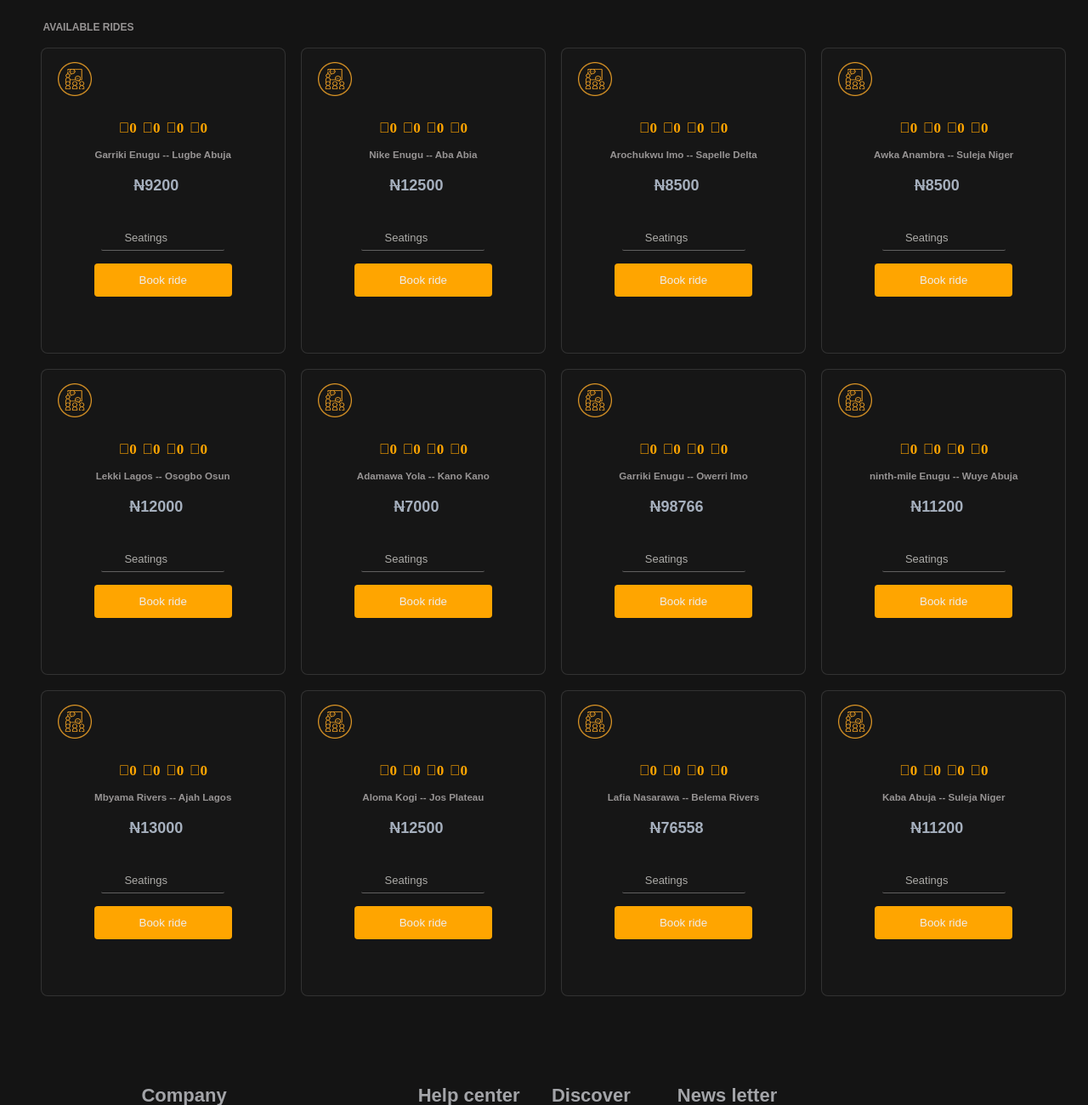
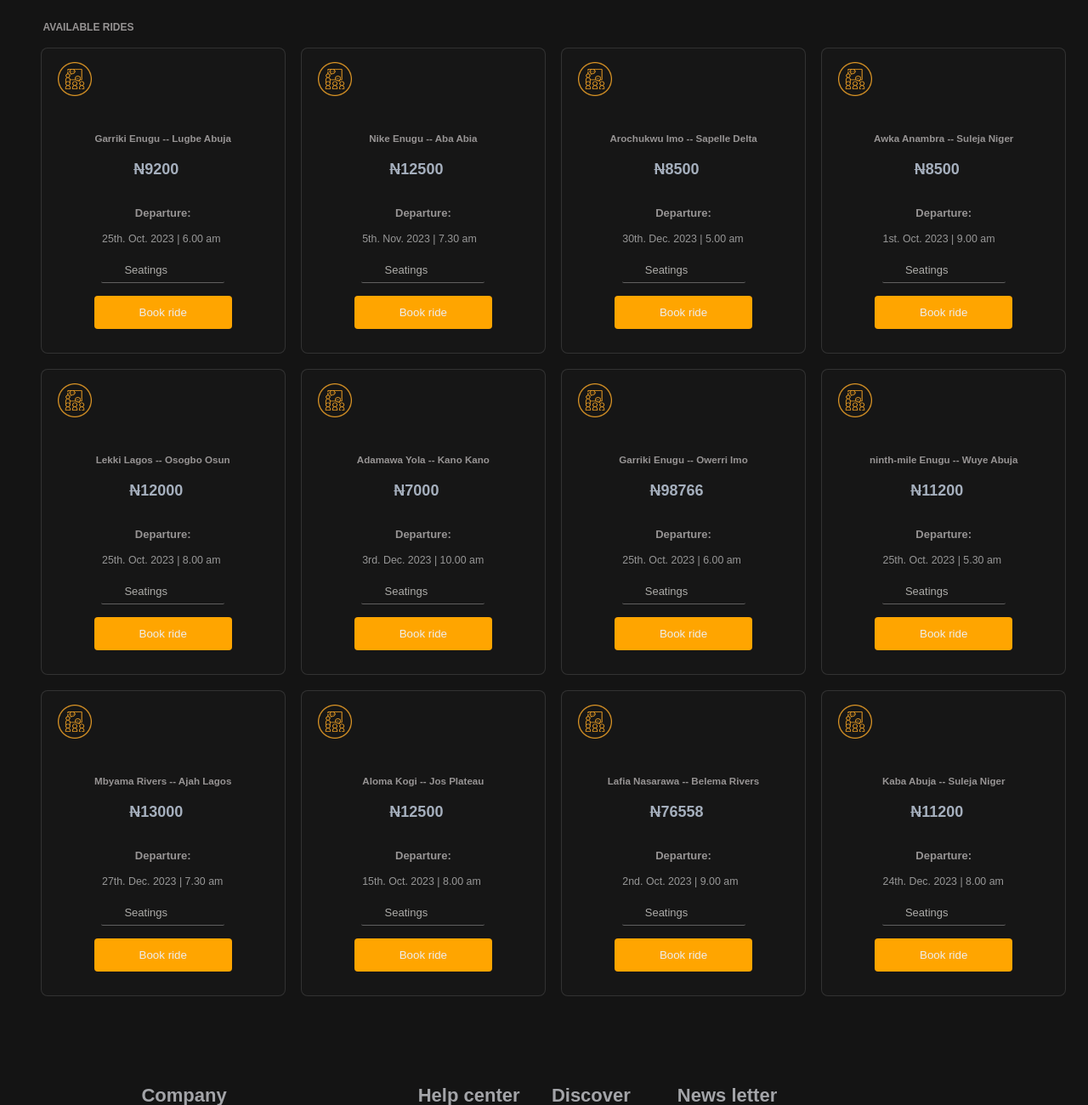
Before and after one commit to Emm-Anuel100/Goo-web-app, a PHP site: page /Goo/start_booking_ride.php in a window 1280 px wide. Shown: the part 96-1396 px from the top of the page at 85% size. Run offline with PHP 8.4, Linux system fonts and the light colour scheme.

Commit message:
Update start_booking_ride.php

```diff
--- a/start_booking_ride.php
+++ b/start_booking_ride.php
@@ -24,8 +24,8 @@ if (mysqli_num_rows($result) > 0){
     <!-- Google Fonts Pre Connect -->
     <link href="https://fonts.googleapis.com/css?family=Poppins:100,200,300,400,500,600,700,800,900" rel="stylesheet">
 
-    <!-- font awesome cdn link  -->
-    <link rel="stylesheet" href="https://cdnjs.cloudflare.com/ajax/libs/font-awesome/5.15.4/css/all.min.css">
+     <!-- font awesome cdn link  -->
+     <link rel="stylesheet" href="https://cdnjs.cloudflare.com/ajax/libs/font-awesome/5.15.4/css/all.min.css" integrity="sha512-1ycn6IcaQQ40/MKBW2W4Rhis/DbILU74C1vSrLJxCq57o941Ym01SwNsOMqvEBFlcgUa6xLiPY/NS5R+E6ztJQ==" crossorigin="anonymous" referrerpolicy="no-referrer" />
 
     <!-- custom css files  -->
     <link rel="stylesheet" href="./styles/home_page.css">
@@ -58,14 +58,8 @@ if (mysqli_num_rows($result) > 0){
       <h3 class="booked_rides">
          available rides
       </h3>
-      <img src="./images/service-icon-01.png" alt="icon" loading="lazy"/><br/>
+      <img src="./images/service-icon-01.png" alt="icon" loading="lazy"/>
      <div class="sec-contain">
-      <div class="rates sec1">
-         <i class="fas fa-star">0</i>
-         <i class="fas fa-star">0</i>
-         <i class="fas fa-star">0</i>
-         <i class="fas fa-star">0</i><br/>
-      </div>
       <h4>Garriki Enugu -- Lugbe Abuja</h4>
       <h5><span>N</span><?php echo $row["Garriki Enugu - Lugbe Abuja"]; ?></h5>
 
@@ -74,7 +68,10 @@ if (mysqli_num_rows($result) > 0){
           <input type="text" name="location" value="Garriki Enugu">
           <input type="text" name="destination" value="Lugbe Abuja">
           <input type="number" name="price" value="<?php echo $row["Garriki Enugu - Lugbe Abuja"]; ?>">
-        </section> <br/><br/>
+        </section> <br/>
+
+        <h4 class="departure">Departure:</h4>
+        <input type="text" name="departure" value="25th. Oct. 2023 | 6.00 am" class="depart" readonly=""><br/>
         <input type="number" name="seatings" placeholder="Seatings" required=""><br/>
         <button type="submit">Book ride</button>
       </form>
@@ -84,12 +81,6 @@ if (mysqli_num_rows($result) > 0){
     <div class="rides">
       <img src="./images/service-icon-01.png" alt="icon" loading="lazy"/><br/>
       <div class="sec-contain">
-        <div class="rates sec1">
-           <i class="fas fa-star">0</i>
-           <i class="fas fa-star">0</i>
-           <i class="fas fa-star">0</i>
-           <i class="fas fa-star">0</i><br/>
-        </div>
         <h4>Nike Enugu -- Aba Abia</h4>
         <h5><span>N</span><?php echo $row["Nike Enugu - Aba Abia"]; ?></h5>
 
@@ -98,7 +89,10 @@ if (mysqli_num_rows($result) > 0){
             <input type="text" name="location" value="Nike Enugu">
             <input type="text" name="destination" value="Aba Abia">
             <input type="number" name="price" value="<?php echo $row["Nike Enugu - Aba Abia"]; ?>">
-          </section> <br/><br/>
+          </section> <br/>
+
+          <h4 class="departure">Departure:</h4>
+        <input type="text" name="departure" value="5th. Nov. 2023 | 7.30 am" class="depart" readonly=""><br/>
           <input type="number" name="seatings" placeholder="Seatings" required=""><br/>
           <button type="submit">Book ride</button>
         </form>
@@ -108,12 +102,6 @@ if (mysqli_num_rows($result) > 0){
     <div class="rides">
       <img src="./images/service-icon-01.png" alt="icon" loading="lazy"/><br/>
       <div class="sec-contain">
-        <div class="rates sec1">
-           <i class="fas fa-star">0</i>
-           <i class="fas fa-star">0</i>
-           <i class="fas fa-star">0</i>
-           <i class="fas fa-star">0</i><br/>
-        </div>
         <h4>Arochukwu Imo -- Sapelle Delta</h4>
         <h5><span>N</span><?php echo $row["Arochukwu Imo - Sapelle Delta"]; ?></h5>
 
@@ -122,7 +110,10 @@ if (mysqli_num_rows($result) > 0){
             <input type="text" name="location" value="Arochukwu Imo">
             <input type="text" name="destination" value="Sapelle Delta">
             <input type="number" name="price" value="<?php echo $row["Arochukwu Imo - Sapelle Delta"]; ?>">
-          </section> <br/><br/>
+          </section> <br/>
+
+          <h4 class="departure">Departure:</h4>
+          <input type="text" name="departure" value="30th. Dec. 2023 | 5.00 am" class="depart" readonly=""><br/>
           <input type="number" name="seatings" placeholder="Seatings" required=""><br/>
           <button type="submit">Book ride</button>
         </form>
@@ -132,12 +123,6 @@ if (mysqli_num_rows($result) > 0){
    <div class="rides">
       <img src="./images/service-icon-01.png" alt="icon" loading="lazy"/><br/>
       <div class="sec-contain">
-        <div class="rates sec1">
-           <i class="fas fa-star">0</i>
-           <i class="fas fa-star">0</i>
-           <i class="fas fa-star">0</i>
-           <i class="fas fa-star">0</i><br/>
-        </div>
         <h4>Awka Anambra -- Suleja Niger</h4>
         <h5><span>N</span><?php echo $row["Arochukwu Imo - Sapelle Delta"]; ?></h5>
 
@@ -146,7 +131,10 @@ if (mysqli_num_rows($result) > 0){
             <input type="text" name="location" value="Awka Anambra">
             <input type="text" name="destination" value="Suleja Niger">
             <input type="number" name="price" value="<?php echo $row["Arochukwu Imo - Sapelle Delta"]; ?>">
-          </section> <br/><br/>
+          </section> <br/>
+
+          <h4 class="departure">Departure:</h4>
+        <input type="text" name="departure" value="1st. Oct. 2023 | 9.00 am" class="depart" readonly=""><br/>
           <input type="number" name="seatings" placeholder="Seatings" required=""><br/>
           <button type="submit">Book ride</button>
         </form>
@@ -156,12 +144,6 @@ if (mysqli_num_rows($result) > 0){
    <div class="rides">
     <img src="./images/service-icon-01.png" alt="icon" loading="lazy"/><br/>
     <div class="sec-contain">
-      <div class="rates sec1">
-         <i class="fas fa-star">0</i>
-         <i class="fas fa-star">0</i>
-         <i class="fas fa-star">0</i>
-         <i class="fas fa-star">0</i><br/>
-      </div>
       <h4>Lekki Lagos -- Osogbo Osun</h4>
       <h5><span>N</span><?php echo $row["Lekki Lagos - Osogbo Osun"]; ?></h5>
 
@@ -170,7 +152,10 @@ if (mysqli_num_rows($result) > 0){
           <input type="text" name="location" value="Lekki Lagos">
           <input type="text" name="destination" value="Osogbo Osun">
           <input type="number" name="price" value="<?php echo $row["Lekki Lagos - Osogbo Osun"]; ?>">
-        </section> <br/><br/>
+        </section> <br/>
+
+        <h4 class="departure">Departure:</h4>
+        <input type="text" name="departure" value="25th. Oct. 2023 | 8.00 am" class="depart" readonly=""><br/>
         <input type="number" name="seatings" placeholder="Seatings" required=""><br/>
         <button type="submit">Book ride</button>
       </form>
@@ -180,12 +165,6 @@ if (mysqli_num_rows($result) > 0){
  <div class="rides">
    <img src="./images/service-icon-01.png" alt="icon" loading="lazy"/><br/>
    <div class="sec-contain">
-    <div class="rates sec1">
-       <i class="fas fa-star">0</i>
-       <i class="fas fa-star">0</i>
-       <i class="fas fa-star">0</i>
-       <i class="fas fa-star">0</i><br/>
-    </div>
     <h4>Adamawa Yola -- Kano Kano</h4>
     <h5><span>N</span><?php echo $row["Adamawa Yola - Kano Kano"]; ?></h5>
 
@@ -194,7 +173,10 @@ if (mysqli_num_rows($result) > 0){
         <input type="text" name="location" value="Adamawa Yola">
         <input type="text" name="destination" value="Kano Kano">
         <input type="number" name="price" value="<?php echo $row["Adamawa Yola - Kano Kano"]; ?>">
-      </section> <br/><br/>
+      </section> <br/>
+
+      <h4 class="departure">Departure:</h4>
+        <input type="text" name="departure" value="3rd. Dec. 2023 | 10.00 am" class="depart" readonly=""><br/>
       <input type="number" name="seatings" placeholder="Seatings" required=""><br/>
       <button type="submit">Book ride</button>
     </form>
@@ -204,12 +186,6 @@ if (mysqli_num_rows($result) > 0){
   <div class="rides">
       <img src="./images/service-icon-01.png" alt="icon" loading="lazy"/><br/>
       <div class="sec-contain">
-        <div class="rates sec1">
-           <i class="fas fa-star">0</i>
-           <i class="fas fa-star">0</i>
-           <i class="fas fa-star">0</i>
-           <i class="fas fa-star">0</i><br/>
-        </div>
         <h4>Garriki Enugu -- Owerri Imo</h4>
         <h5><span>N</span><?php echo $row["Garriki Enugu - Owerri Imo"]; ?></h5>
 
@@ -218,7 +194,10 @@ if (mysqli_num_rows($result) > 0){
             <input type="text" name="location" value="Garriki Enugu">
             <input type="text" name="destination" value="Owerri Imo">
             <input type="number" name="price" value="<?php echo $row["Garriki Enugu - Owerri Imo"]; ?>">
-          </section> <br/><br/>
+          </section> <br/>
+
+          <h4 class="departure">Departure:</h4>
+          <input type="text" name="departure" value="25th. Oct. 2023 | 6.00 am" class="depart" readonly=""><br/>
           <input type="number" name="seatings" placeholder="Seatings" required=""><br/>
           <button type="submit">Book ride</button>
         </form>
@@ -228,12 +207,6 @@ if (mysqli_num_rows($result) > 0){
     <div class="rides">
       <img src="./images/service-icon-01.png" alt="icon" loading="lazy"/><br/>
       <div class="sec-contain">
-        <div class="rates sec1">
-           <i class="fas fa-star">0</i>
-           <i class="fas fa-star">0</i>
-           <i class="fas fa-star">0</i>
-           <i class="fas fa-star">0</i><br/>
-        </div>
         <h4>ninth-mile Enugu -- Wuye Abuja</h4>
         <h5><span>N</span><?php echo $row["ninth-mile Enugu - Wuye Abuja"]; ?></h5>
 
@@ -242,7 +215,10 @@ if (mysqli_num_rows($result) > 0){
             <input type="text" name="location" value="ninth-mile Enugu">
             <input type="text" name="destination" value="Wuye Abuja">
             <input type="number" name="price" value="<?php echo $row["ninth-mile Enugu - Wuye Abuja"]; ?>">
-          </section> <br/><br/>
+          </section> <br/>
+
+          <h4 class="departure">Departure:</h4>
+          <input type="text" name="departure" value="25th. Oct. 2023 | 5.30 am" class="depart" readonly=""><br/>
           <input type="number" name="seatings" placeholder="Seatings" required=""><br/>
           <button type="submit">Book ride</button>
         </form>
@@ -253,12 +229,6 @@ if (mysqli_num_rows($result) > 0){
     <div class="rides">
       <img src="./images/service-icon-01.png" alt="icon" loading="lazy"/><br/>
       <div class="sec-contain">
-        <div class="rates sec1">
-           <i class="fas fa-star">0</i>
-           <i class="fas fa-star">0</i>
-           <i class="fas fa-star">0</i>
-           <i class="fas fa-star">0</i><br/>
-        </div>
         <h4>Mbyama Rivers -- Ajah Lagos</h4>
         <h5><span>N</span><?php echo $row["Mbyama Rivers - Ajah Lagos"]; ?></h5>
 
@@ -267,7 +237,10 @@ if (mysqli_num_rows($result) > 0){
             <input type="text" name="location" value="Mbyama Rivers">
             <input type="text" name="destination" value="Ajah Lagos">
             <input type="number" name="price" value="<?php echo $row["Mbyama Rivers - Ajah Lagos"]; ?>">
-          </section> <br/><br/>
+          </section> <br/>
+
+          <h4 class="departure">Departure:</h4>
+        <input type="text" name="departure" value="27th. Dec. 2023 | 7.30 am" class="depart" readonly=""><br/>
           <input type="number" name="seatings" placeholder="Seatings" required=""><br/>
           <button type="submit">Book ride</button>
         </form>
@@ -277,12 +250,6 @@ if (mysqli_num_rows($result) > 0){
     <div class="rides">
       <img src="./images/service-icon-01.png" alt="icon" loading="lazy"/><br/>
       <div class="sec-contain">
-        <div class="rates sec1">
-           <i class="fas fa-star">0</i>
-           <i class="fas fa-star">0</i>
-           <i class="fas fa-star">0</i>
-           <i class="fas fa-star">0</i><br/>
-        </div>
         <h4>Aloma Kogi -- Jos Plateau</h4>
         <h5><span>N</span><?php echo $row["Aloma Kogi - Jos Plateau"]; ?></h5>
 
@@ -291,7 +258,10 @@ if (mysqli_num_rows($result) > 0){
             <input type="text" name="location" value="Aloma Kogi">
             <input type="text" name="destination" value="Jos Plateau">
             <input type="number" name="price" value="<?php echo $row["Aloma Kogi - Jos Plateau"]; ?>">
-          </section> <br/><br/>
+          </section> <br/>
+
+          <h4 class="departure">Departure:</h4>
+        <input type="text" name="departure" value="15th. Oct. 2023 | 8.00 am" class="depart" readonly=""><br/>
           <input type="number" name="seatings" placeholder="Seatings" required=""><br/>
           <button type="submit">Book ride</button>
         </form>
@@ -301,12 +271,6 @@ if (mysqli_num_rows($result) > 0){
    <div class="rides">
     <img src="./images/service-icon-01.png" alt="icon" loading="lazy"/><br/>
     <div class="sec-contain">
-      <div class="rates sec1">
-         <i class="fas fa-star">0</i>
-         <i class="fas fa-star">0</i>
-         <i class="fas fa-star">0</i>
-         <i class="fas fa-star">0</i><br/>
-      </div>
       <h4>Lafia Nasarawa -- Belema Rivers</h4>
       <h5><span>N</span><?php echo $row["Lafia Nasarawa - Belema Rivers"]; ?></h5>
 
@@ -315,7 +279,10 @@ if (mysqli_num_rows($result) > 0){
           <input type="text" name="location" value="Lafia Nasarawa">
           <input type="text" name="destination" value="Belema Rivers">
           <input type="number" name="price" value="<?php echo $row["Lafia Nasarawa - Belema Rivers"]; ?>">
-        </section> <br/><br/>
+        </section> <br/>
+
+        <h4 class="departure">Departure:</h4>
+        <input type="text" name="departure" value="2nd. Oct. 2023 | 9.00 am" class="depart" readonly=""><br/>
         <input type="number" name="seatings" placeholder="Seatings" required=""><br/>
         <button type="submit">Book ride</button>
       </form>
@@ -325,12 +292,6 @@ if (mysqli_num_rows($result) > 0){
  <div class="rides">
   <img src="./images/service-icon-01.png" alt="icon" loading="lazy"/><br/>
   <div class="sec-contain">
-    <div class="rates sec1">
-       <i class="fas fa-star">0</i>
-       <i class="fas fa-star">0</i>
-       <i class="fas fa-star">0</i>
-       <i class="fas fa-star">0</i><br/>
-    </div>
     <h4>Kaba Abuja -- Suleja Niger</h4>
     <h5><span>N</span><?php echo $row["Kaba Abuja - Suleja Niger"]; ?></h5>
 
@@ -339,7 +300,10 @@ if (mysqli_num_rows($result) > 0){
         <input type="text" name="location" value="Kaba Abuja">
         <input type="text" name="destination" value="Suleja Niger">
         <input type="number" name="price" value="<?php echo $row["Kaba Abuja - Suleja Niger"]; ?>">
-      </section> <br/><br/>
+      </section> <br/>
+
+      <h4 class="departure">Departure:</h4>
+        <input type="text" name="departure" value="24th. Dec. 2023 | 8.00 am" class="depart" readonly=""><br/>
       <input type="number" name="seatings" placeholder="Seatings" required=""><br/>
       <button type="submit">Book ride</button>
     </form>
```
